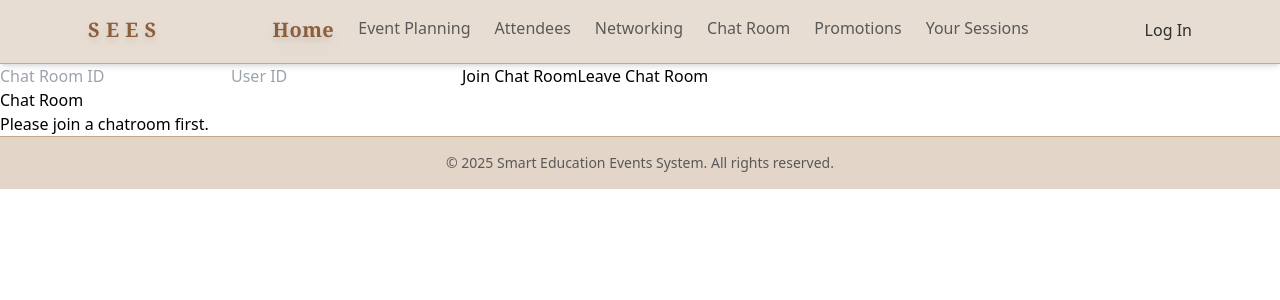
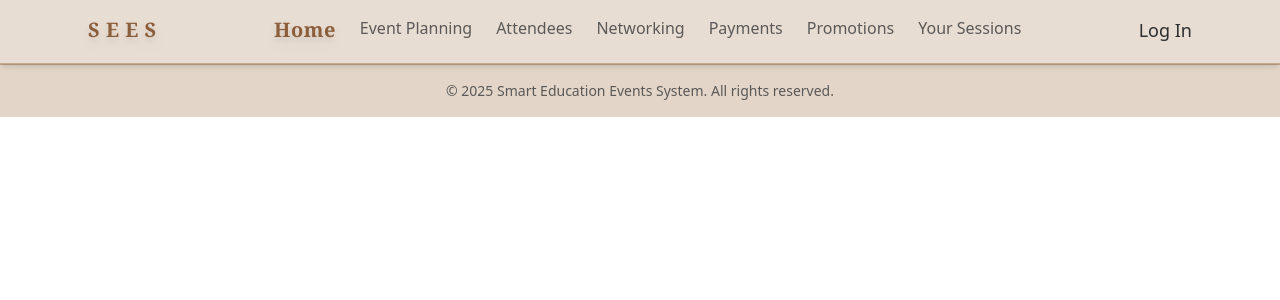
Before and after one commit to MTEspo/SOEN_343_Project, a React (Create React App) app in the folder Frontend/: page /chat in a window 1280 px wide. Shown: the top 300 px of the page. Built offline with nearby package versions, Linux system fonts and the light colour scheme.

Commit message:
had to fix issue with menu being lost in a commit

```diff
--- a/Frontend/src/App.js
+++ b/Frontend/src/App.js
@@ -1,5 +1,5 @@
 import React, { useState, useEffect } from "react";
-import { BrowserRouter as Router, Routes, Route, Link, useNavigate } from "react-router-dom";
+import { BrowserRouter as Router, Routes, Route, Link, useNavigate} from "react-router-dom";
 import Login from "./Authentication/Login";
 import SignUp from "./Authentication/SignUp";
 import VerifyEmail from "./Authentication/VerifyEmail";
@@ -13,6 +13,11 @@ import DropdownMenu from "./Dropdowns/DropdownMenu.js";
 import SpeakerOffers from "./Dropdowns/Speaker/SpeakerOffers.js";
 import ContactSpeakers from "./eventplanning/ContactSpeakers.js"
 import SendOfferToSpeaker from "./eventplanning/SendOfferToSpeaker.js"
+import SessionDetails from './YourSessions/SessionDetails.js';
+
+
+
+
 
 const events = [
   {id: 1, image: "/images/seminar-image.jpeg", title: "Unlock new perspectives and ignite your curiosity!", button: "Find Seminars"},
@@ -24,6 +29,7 @@ const events = [
 const Home = () => {
   const [currentIndex, setCurrentIndex] = useState(0);
 
+  // Auto-slide every 5 seconds
   useEffect(() => {
     const interval = setInterval(() => {
       setCurrentIndex((prevIndex) => (prevIndex + 1) % events.length);
@@ -31,37 +37,68 @@ const Home = () => {
     return () => clearInterval(interval);
   }, []);
 
+  // Manual slide controls
   const prevSlide = () => setCurrentIndex((prevIndex) => (prevIndex - 1 + events.length) % events.length);
   const nextSlide = () => setCurrentIndex((prevIndex) => (prevIndex + 1) % events.length);
 
   return (
     <div className="flex flex-col items-center w-full">
-      <div className="relative w-full max-w-7xl mx-auto h-[50vh] overflow-hidden rounded-lg">
-        <img src="/images/event-image.webp" alt="Event" className="w-full h-full object-cover rounded-lg" style={{ objectPosition: "center 60%" }} />
+      {/* Welcome Section */}
+      <div className="relative w-full max-w-7xl mx-auto h-[50vh] mt-8 overflow-hidden rounded-lg">
+        {/* Background Image */}
+        <img
+          src="/images/event-image.webp"
+          alt="Event"
+          className="w-full h-full object-cover rounded-lg"
+          style={{ objectPosition: "center 60%" }} // Crops the top part
+        />
+
+        {/* Overlay */}
         <div className="absolute inset-0 bg-black/50 rounded-lg pointer-events-none"></div>
+
+        {/* Centered Text */}
         <div className="absolute inset-0 flex flex-col items-center justify-center text-center px-6">
-          <h1 className="text-4xl font-extrabold text-white">Welcome to Smart Education Events System</h1>
-          <p className="text-lg text-gray-200 max-w-2xl">Register, plan, and engage with educational events effortlessly.</p>
+          <h1 className="text-4xl font-extrabold text-white">
+            Welcome to Smart Education Events System
+          </h1>
+          <p className="text-lg text-gray-200 max-w-2xl">
+            Register, plan, and engage with educational events effortlessly.
+          </p>
           <div className="mt-6 flex space-x-4">
-            <Link to="/signup" className="bg-[#D9C2A3] text-[#2E2E2E] px-6 py-3 rounded-md text-lg font-semibold transition duration-300 hover:bg-[#C4A88E]">Get Started</Link>
+            <Link to="/signup" className="bg-[#D9C2A3] text-[#2E2E2E] px-6 py-3 rounded-md text-lg font-semibold transition duration-300 hover:bg-[#C4A88E]">
+              Get Started
+            </Link>
           </div>
         </div>
       </div>
 
-      <div className="w-full max-w-7xl mx-auto text-center">
+
+
+        {/*  Browse Events Section */}
+      <div className="w-full max-w-7xl mx-auto mt-8 text-center">
+
+      {/* Decorative Line */}
       <hr className="w-full max-w-10xl border-t border-gray-300" />
+
         <h2 className="text-3xl font-bold text-[#2E2E2E] mt-4">Browse Events</h2>
-        <p className="text-lg text-[#5A5958] mt-2">Below you can find upcoming seminars, webinars, workshops, and conferences tailored to your needs.</p>
+        <p className="text-lg text-[#5A5958] mt-2">
+          Discover upcoming seminars, webinars, workshops, and conferences tailored for you.
+        </p>
       </div>
 
-      <div className="relative w-full max-w-7xl mx-auto h-[30vh] mt-6 overflow-hidden rounded-lg">
+      {/* Carousel Section */}
+      <div className="relative w-full max-w-7xl mx-auto h-[30vh] mt-10 overflow-hidden rounded-lg">
         <div className="relative w-full h-full">
           <img
             src={events[currentIndex].image}
             alt={events[currentIndex].title}
             className="w-full h-full object-cover rounded-lg transition-opacity duration-500 ease-in-out"
           />
+
+          {/* Overlay */}
           <div className="absolute inset-0 bg-black/40 rounded-lg pointer-events-none"></div>
+
+          {/* Centered Text */}
           <div className="absolute inset-0 flex flex-col items-center justify-center text-center px-6">
             <h1 className="text-3xl font-extrabold text-white">{events[currentIndex].title}</h1>
             <button className="mt-4 bg-[#D9C2A3] text-[#2E2E2E] px-6 py-3 rounded-md text-lg font-semibold transition duration-300 hover:bg-[#C4A88E]">
@@ -69,11 +106,29 @@ const Home = () => {
             </button>
           </div>
         </div>
-        <button onClick={prevSlide} className="absolute left-4 top-1/2 transform -translate-y-1/2 bg-black/30 text-white p-2 rounded-full hover:bg-black/50">◀</button>
-        <button onClick={nextSlide} className="absolute right-4 top-1/2 transform -translate-y-1/2 bg-black/30 text-white p-2 rounded-full hover:bg-black/50">▶</button>
+
+        {/* Navigation Arrows */}
+        <button
+          onClick={prevSlide}
+          className="absolute left-4 top-1/2 transform -translate-y-1/2 bg-black/30 text-white p-2 rounded-full hover:bg-black/50"
+        >
+          ◀
+        </button>
+        <button
+          onClick={nextSlide}
+          className="absolute right-4 top-1/2 transform -translate-y-1/2 bg-black/30 text-white p-2 rounded-full hover:bg-black/50"
+        >
+          ▶
+        </button>
+
+        {/* Dots Indicator */}
         <div className="absolute bottom-4 left-1/2 transform -translate-x-1/2 flex space-x-2">
           {events.map((_, index) => (
-            <div key={index} className={`w-3 h-3 rounded-full transition-all duration-300 ${index === currentIndex ? "bg-[#D9C2A3] scale-125" : "bg-gray-400"}`} onClick={() => setCurrentIndex(index)} />
+            <div
+              key={index}
+              className={`w-3 h-3 rounded-full transition-all duration-300 ${index === currentIndex ? "bg-[#D9C2A3] scale-125" : "bg-gray-400"}`}
+              onClick={() => setCurrentIndex(index)}
+            />
           ))}
         </div>
       </div>
@@ -82,15 +137,49 @@ const Home = () => {
 };
 
 const Networking = () => <h2 className="text-2xl font-bold text-center mt-6">Networking & Engagement Page</h2>;
-const Unauthorized = () => <h2 className="text-center mt-10 text-xl text-red-600">Access Denied: Organizers Only</h2>;
+const Payments = () => <h2 className="text-2xl font-bold text-center mt-6">Payment & Financial Management Page</h2>;
+
+const SuccessPage = () => {
+  const navigate = useNavigate();
+
+  return (
+    <div className="min-h-screen bg-[#E3D5C8] flex flex-col justify-center items-center">
+      <h1 className="text-3xl font-bold text-[#2E2E2E] mb-6">Payment Successful!</h1>
+      <button
+        onClick={() => navigate("/attendees")}
+        className="bg-[#D9C2A3] text-[#2E2E2E] px-6 py-2 rounded hover:bg-[#C4A88E] transition"
+      >
+        Back to Events
+      </button>
+    </div>
+  );
+};
+
+const CancelPage = () => {
+  const navigate = useNavigate();
+
+  return (
+    <div className="min-h-screen bg-[#FDECEA] flex flex-col justify-center items-center">
+      <h1 className="text-3xl font-bold text-red-600 mb-6">Payment Canceled</h1>
+      <button
+        onClick={() => navigate("/attendees")}
+        className="bg-[#FBB6B6] text-[#2E2E2E] px-6 py-2 rounded hover:bg-[#f69393] transition"
+      >
+        Back to Events
+      </button>
+    </div>
+  );
+};
 
 function App() {
   const [isScrolled, setIsScrolled] = useState(false);
-  const [isLoggedIn, setIsLoggedIn] = useState(!!localStorage.getItem("token"));
-  const [userRole, setUserRole] = useState(localStorage.getItem("role") || "");
+  const [isLoggedIn, setIsLoggedIn] = useState(!!localStorage.getItem("token")); // check if token exists
 
   useEffect(() => {
-    const handleScroll = () => setIsScrolled(window.scrollY > 50);
+    const handleScroll = () => {
+      setIsScrolled(window.scrollY > 50);
+    };
+
     window.addEventListener("scroll", handleScroll);
     return () => window.removeEventListener("scroll", handleScroll);
   }, []);
@@ -98,43 +187,76 @@ function App() {
   useEffect(() => {
     const handleStorageChange = () => {
       setIsLoggedIn(!!localStorage.getItem("token"));
-      setUserRole(localStorage.getItem("role") || "");
     };
     window.addEventListener("storage", handleStorageChange);
     return () => window.removeEventListener("storage", handleStorageChange);
   }, []);
 
+  // Logout function
   const handleLogout = () => {
-    localStorage.clear();
+    localStorage.removeItem("token");
+    localStorage.removeItem("tokenExpiration");
+    localStorage.removeItem("userId");
+    localStorage.removeItem("role");
+    localStorage.removeItem("email");
     setIsLoggedIn(false);
-    setUserRole("");
-    window.location.href = "/";
+    window.location.href = "/"; // Refresh to force re-render + redirect to homepage
   };
 
   return (
     <Router>
-      <div className="min-h-screen">
+      <div className="min-h-screen]">
+        {/* Navigation Bar */}
         <nav className={`fixed top-0 w-full z-50 transition-all duration-300 shadow-md backdrop-blur-md ${isScrolled ? "bg-[#E3D5C8] py-2 h-12 border-b border-[#C4A88E]" : "bg-[#E3D5C8]/80 py-4 h-16 border-b border-[#C4A88E]"}`}>
   <div className="max-w-6xl mx-auto flex items-center justify-between w-full px-6">
-            <Link to="/" className="relative text-[#8B5E3C] font-serif font-bold text-xl tracking-wide drop-shadow-lg">S E E S</Link>
+    {/* Logo */}
+    <Link to="/" className="relative text-[#8B5E3C] font-serif font-bold text-xl tracking-wide drop-shadow-lg">
+      S E E S
+    </Link>
+
+    {/* Navigation Links and Dropdown Menu */}
+    <div className="flex space-x-6">
       <div className="hidden md:flex space-x-6">
-              <Link to="/" className="relative text-[#8B5E3C] font-serif font-bold text-xl tracking-wide drop-shadow-lg transition-all duration-200 hover:text-[#2E2E2E]">Home</Link>
-              <Link to="/event-planning" className="relative text-[#5A5958] transition duration-200 hover:text-[#2E2E2E]">Event Planning</Link>
-              <Link to="/attendees" className="relative text-[#5A5958] transition duration-200 hover:text-[#2E2E2E]">Attendees</Link>
-              <Link to="/networking" className="relative text-[#5A5958] transition duration-200 hover:text-[#2E2E2E]">Networking</Link>
-              {userRole === "ORGANIZER" && <Link to="/payments" className="relative text-[#5A5958] transition duration-200 hover:text-[#2E2E2E]">Financial Management</Link>}
-              <Link to="/chat" className="relative text-[#5A5958] transition duration-200 hover:text-[#2E2E2E]">Chat Room</Link>
-              <Link to="/promotion" className="relative text-[#5A5958] transition duration-200 hover:text-[#2E2E2E]">Promotions</Link>
-              <Link to="/sessions" className="relative text-[#5A5958] transition duration-200 hover:text-[#2E2E2E]">Your Sessions</Link>
+        <Link to="/" className="relative text-[#8B5E3C] font-serif font-bold text-xl tracking-wide drop-shadow-lg transition-all duration-200 before:absolute before:bottom-0 before:left-0 before:w-0 before:h-[2px] before:bg-[#2E2E2E] before:transition-all before:duration-300 hover:before:w-full hover:text-[#2E2E2E]">
+          Home
+        </Link>
+        <Link to="/event-planning" className="relative text-[#5A5958] text-medium font-small transition-all duration-200 before:absolute before:bottom-0 before:left-0 before:w-0 before:h-[2px] before:bg-[#2E2E2E] before:transition-all before:duration-300 hover:before:w-full hover:text-[#2E2E2E]">
+          Event Planning
+        </Link>
+        <Link to="/attendees" className="relative text-[#5A5958] text-medium font-small transition-all duration-200 before:absolute before:bottom-0 before:left-0 before:w-0 before:h-[2px] before:bg-[#2E2E2E] before:transition-all before:duration-300 hover:before:w-full hover:text-[#2E2E2E]">
+          Attendees
+        </Link>
+        <Link to="/networking" className="relative text-[#5A5958] text-medium font-small transition-all duration-200 before:absolute before:bottom-0 before:left-0 before:w-0 before:h-[2px] before:bg-[#2E2E2E] before:transition-all before:duration-300 hover:before:w-full hover:text-[#2E2E2E]">
+          Networking
+        </Link>
+        <Link to="/payments" className="relative text-[#5A5958] text-medium font-small transition-all duration-200 before:absolute before:bottom-0 before:left-0 before:w-0 before:h-[2px] before:bg-[#2E2E2E] before:transition-all before:duration-300 hover:before:w-full hover:text-[#2E2E2E]">
+          Payments
+        </Link>
+        <Link to="/promotion" className="relative text-[#5A5958] text-medium font-small transition-all duration-200 before:absolute before:bottom-0 before:left-0 before:w-0 before:h-[2px] before:bg-[#2E2E2E] before:transition-all before:duration-300 hover:before:w-full hover:text-[#2E2E2E]">
+          Promotions
+        </Link>
+        <Link to="/sessions" className="relative text-[#5A5958] text-medium font-small transition-all duration-200 before:absolute before:bottom-0 before:left-0 before:w-0 before:h-[2px] before:bg-[#2E2E2E] before:transition-all before:duration-300 hover:before:w-full hover:text-[#2E2E2E]">
+          Your Sessions
+        </Link>
       </div>
-            {isLoggedIn ? (
-              <button onClick={handleLogout} className="text-[#2E2E2E]">Log Out</button>
-            ) : (
-              <Link to="/login" className="text-[#2E2E2E]">Log In</Link>
+      {isLoggedIn && (
+        <DropdownMenu isLoggedIn={isLoggedIn} handleLogout={handleLogout} />
+      )}
+                  </div>
+
+                  {/* Login Button */}
+                  {!isLoggedIn && (
+                    <Link
+                      to="/login"
+                      className="relative text-[#2E2E2E] text-lg font-small transition-all duration-200 before:absolute before:bottom-0 before:left-0 before:w-0 before:h-[2px] before:bg-[#2E2E2E] before:transition-all before:duration-300 hover:before:w-full hover:text-[#2E2E2E]"
+                    >
+                      Log In
+                    </Link>
                   )}
                 </div>
               </nav>
 
+        {/* Adjust spacing so content does not go under the fixed navbar */}
         <div className="mt-16">
           <Routes>
             <Route path="/" element={<Home />} />
@@ -144,16 +266,27 @@ function App() {
             <Route path="/event-planning" element={<EventPlanning />} />
             <Route path="/attendees" element={<AttendeeManagement />} />
             <Route path="/networking" element={<Networking />} />
-            <Route path="/payments" element={userRole === "ORGANIZER" ? <FinancialDashboard /> : <Unauthorized />} />
-            <Route path="/chat" element={<ChatRoomContainer />} />
+            <Route path="/payments" element={<FinancialDashboard />} />
             <Route path="/promotion" element={<Promotion />} />
+            <Route path="/success" element={<SuccessPage />} />
+            <Route path="/cancel" element={<CancelPage />} />
+            <Route path="/sessions" element={< UsersSessions />} />
+            <Route path="/dropdowns/speaker/speaker-offers" element={<SpeakerOffers />} />
+            <Route path="/contact-speakers/:eventId" element={<ContactSpeakers />} />
+            <Route path="/reach-out-to-speakers/:sessionId" element={<SendOfferToSpeaker />} />
+            <Route path="/session-details/:sessionId" element={<SessionDetails />} />
+            <Route path="/chat/:chatroomId" element={<ChatRoomContainer />} />
           </Routes>
-          <footer className="bg-[#E3D5C8] border-t border-[#C4A88E] text-[#5A5958] text-center py-4  text-sm">
+
+          {/* Footer */}
+          <footer className="bg-[#E3D5C8] border-t border-[#C4A88E] text-[#5A5958] text-center py-4 mt-8 text-sm">
             © {new Date().getFullYear()} Smart Education Events System. All rights reserved.
           </footer>
         </div>
       </div>
     </Router>
+
+
   );
 }
 
--- a/Frontend/src/Authentication/Login.js
+++ b/Frontend/src/Authentication/Login.js
@@ -33,6 +33,8 @@ function Login() {
       localStorage.setItem("userId", decoded.userId);
       localStorage.setItem("role", decoded.role);
       localStorage.setItem("email", email);
+      localStorage.setItem("username", decoded.username);
+
 
       window.dispatchEvent(new Event("storage"));
 
--- /dev/null
+++ b/Frontend/src/YourSessions/SessionDetails.js
@@ -0,0 +1,51 @@
+import React, { useState, useEffect } from "react";
+import { useParams, useNavigate } from "react-router-dom";
+import axios from "axios";
+
+const API_URL = "http://localhost:8080/api";
+
+const SessionDetails = () => {
+    const { sessionId } = useParams();
+    const [sessionDetails, setSessionDetails] = useState(null);
+    const navigate = useNavigate();
+
+    useEffect(() => {
+      const fetchSessionDetails = async () => {
+        try {
+          const response = await axios.get(`${API_URL}/session/${sessionId}`);
+          setSessionDetails(response.data);
+        } catch (error) {
+          console.error(error);
+        }
+      };
+      fetchSessionDetails();
+    }, [sessionId]);
+
+    if (!sessionDetails) return <p>Loading...</p>;
+
+    const handleEnterChatroom = () => {
+        navigate(`/chat/${sessionDetails.chatroomId}`);
+    };
+
+    return (
+        <div className="flex justify-center items-center min-h-screen bg-[#f7f7f7] p-6">
+          <div className="max-w-4xl w-full bg-white shadow-lg rounded-xl p-8">
+            <h1 className="text-4xl font-extrabold text-center mb-6">{sessionDetails.title}</h1>
+            <div className="text-lg text-gray-700 space-y-4">
+              <p><span className="font-semibold">Location:</span> {sessionDetails.location}</p>
+              <p><span className="font-semibold">Time:</span> {sessionDetails.startTime} - {sessionDetails.endTime}</p>
+              <p><span className="font-semibold">Speaker:</span> {sessionDetails.speakerUsername}</p>
+              <p><span className="font-semibold">Date:</span> {sessionDetails.scheduleDate}</p>
+            </div>
+            <button
+                onClick={handleEnterChatroom}
+                className="mt-6 px-6 py-3 bg-[#5A5958] text-white rounded-md text-lg font-semibold hover:bg-[#3E3D3C] transition"
+                >
+                Enter Chatroom
+            </button>
+          </div>
+        </div>
+      );
+  };
+
+  export default SessionDetails;
--- a/Frontend/src/chat/ChatRoom.js
+++ b/Frontend/src/chat/ChatRoom.js
@@ -5,25 +5,41 @@ const ChatRoom = ({
   newMessage,
   handleSendMessage,
   setNewMessage,
+  handleLeaveChatroom,
   joined,
 }) => {
   return (
-    <div>
-      <h1>Chat Room</h1>
+    <div className="p-4">
+      <h1 className="text-3xl font-bold mb-4">Chat Room</h1>
       {joined ? (
         <div>
-          <div>
+          <div className="mb-4 p-2 bg-gray-100 rounded-md h-60 overflow-y-scroll">
             {messages.map((message, index) => (
-              <p key={index}>{message}</p>
+              <p key={index} className="p-1 bg-gray-200 my-1 rounded">{message}</p>
             ))}
           </div>
+          <div className="flex space-x-2">
             <input
               type="text"
               value={newMessage}
               onChange={(event) => setNewMessage(event.target.value)}
               placeholder="Type a message..."
+              className="border p-2 rounded w-full"
             />
-          <button onClick={handleSendMessage} disabled={!newMessage.trim()}>Send</button>
+            <button
+              onClick={handleSendMessage}
+              disabled={!newMessage.trim()}
+              className="bg-blue-500 text-white p-2 rounded hover:bg-blue-600"
+            >
+              Send
+            </button>
+          </div>
+          <button
+            onClick={handleLeaveChatroom}
+            className="mt-4 bg-red-500 text-white p-2 rounded hover:bg-red-600"
+          >
+            Leave Chat Room
+          </button>
         </div>
       ) : (
         <p>Please join a chatroom first.</p>
--- a/Frontend/src/chat/ChatRoomContainer.js
+++ b/Frontend/src/chat/ChatRoomContainer.js
@@ -1,5 +1,6 @@
 import React, { useState, useEffect, useRef } from 'react';
 import axios from 'axios';
+import { useParams, useNavigate } from 'react-router-dom';
 import ChatRoom from './ChatRoom';
 
 const ChatRoomContainer = () => {
@@ -7,28 +8,19 @@ const ChatRoomContainer = () => {
   const [newMessage, setNewMessage] = useState('');
   const ws = useRef(null);
   const [joined, setJoined] = useState(false);
-  const [chatroomId, setChatroomId] = useState('');
-  const [userId, setUserId] = useState('');
+  const { chatroomId } = useParams();
+  const userId = localStorage.getItem("userId");
+  const navigate = useNavigate();
+  const hasJoined = useRef(false);
 
-  // Handle closing WebSocket when user leaves page
   useEffect(() => {
-    const handleBeforeUnload = () => {
-      if (chatroomId && userId) {
-        axios.post(`http://localhost:8080/api/chatrooms/${chatroomId}/leave/${userId}`)
-          .catch((error) => console.error(error));
-      }
-      if (ws.current) {
-        ws.current.close();
-      }
-    };
-
-    window.addEventListener('beforeunload', handleBeforeUnload);
-
-    return () => {
-      window.removeEventListener('beforeunload', handleBeforeUnload);
-    };
+    if (chatroomId && userId && !hasJoined.current) {
+      handleJoinChatroom();
+      hasJoined.current = true;
+    }
   }, [chatroomId, userId]);
 
+  // Establish WebSocket connection
   useEffect(() => {
     if (joined && chatroomId && userId) {
       if (ws.current) {
@@ -61,37 +53,41 @@ const ChatRoomContainer = () => {
   }, [joined, chatroomId, userId]);
 
   const handleJoinChatroom = () => {
-    if (!chatroomId || !userId) {
-      alert("Chatroom ID and User ID are required!");
-      return;
+    if (!joined && chatroomId && userId) {
+      console.log("Attempting to join chatroom...");
+      axios.post(`http://localhost:8080/api/chatrooms/${chatroomId}/join/${userId}`)
+        .then((response) => {
+          console.log("Join response:", response.data);
+          setJoined(true);
+          setMessages([]);
+        })
+        .catch((error) => console.error("Error joining chatroom:", error));
     }
-
-    axios.post(`http://localhost:8080/api/chatrooms/${chatroomId}/join/${userId}`)
-      .then((response) => {
-        console.log(response.data);
-        setJoined(true);
-        setMessages([]); // Clear messages when rejoining
-      })
-      .catch((error) => console.error(error));
   };
 
+  // Leave chatroom and navigate back
   const handleLeaveChatroom = () => {
     axios.post(`http://localhost:8080/api/chatrooms/${chatroomId}/leave/${userId}`)
       .then((response) => {
         console.log(response.data.numberUsersInChatRoom);
         setJoined(false);
-        setMessages([]); // Reset chat messages
         if (ws.current) {
           ws.current.close();
           ws.current = null;
         }
+        navigate('/sessions');
       })
       .catch((error) => console.error(error));
   };
 
+  // Send a message through the WebSocket
   const handleSendMessage = () => {
+    const username = localStorage.getItem("username");
     if (ws.current && ws.current.readyState === WebSocket.OPEN) {
-      const messageData = JSON.stringify({ userId, message: newMessage });
+      const messageData = JSON.stringify({
+        userId,
+        message: `${username}: ${newMessage}`
+      });
       ws.current.send(messageData);
       setNewMessage('');
     } else {
@@ -101,27 +97,13 @@ const ChatRoomContainer = () => {
 
   return (
     <div>
-      <input
-        type="text"
-        value={chatroomId}
-        onChange={(event) => setChatroomId(event.target.value)}
-        placeholder="Chat Room ID"
-      />
-      <input
-        type="text"
-        value={userId}
-        onChange={(event) => setUserId(event.target.value)}
-        placeholder="User ID"
-      />
-      <button onClick={handleJoinChatroom}>Join Chat Room</button>
-      <button onClick={handleLeaveChatroom} disabled={!joined}>Leave Chat Room</button>
-
       <ChatRoom
         messages={messages}
         newMessage={newMessage}
         handleSendMessage={handleSendMessage}
         setNewMessage={setNewMessage}
         joined={joined}
+        handleLeaveChatroom={handleLeaveChatroom}
       />
     </div>
   );
```
Also changed, not shown: Frontend/src/YourSessions/UsersSessions.js (+13 -0 lines), 2 other files (tests, documents, lock files or other folders). Lines whose indentation alone changed are shown as unchanged.
